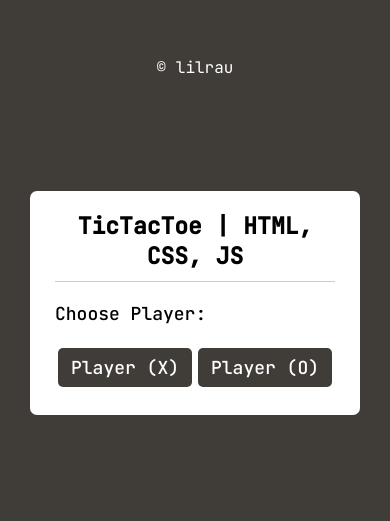
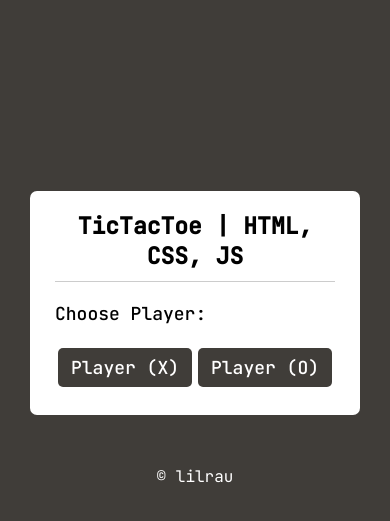
Before and after one commit to lilrau/tictactoe, a plain HTML site: page index.html in a window 390 px wide. Shown: the part 119-640 px from the top of the page. Drawn offline with Linux system fonts and the light colour scheme.

Commit message:
Update style.css

```diff
--- a/css/style.css
+++ b/css/style.css
@@ -241,3 +241,9 @@ footer {
     color: white;
     text-align: center;
 }
+
+@media (max-width: 999px) {
+    footer {
+        padding-top: 150%;
+    }
+}
```
